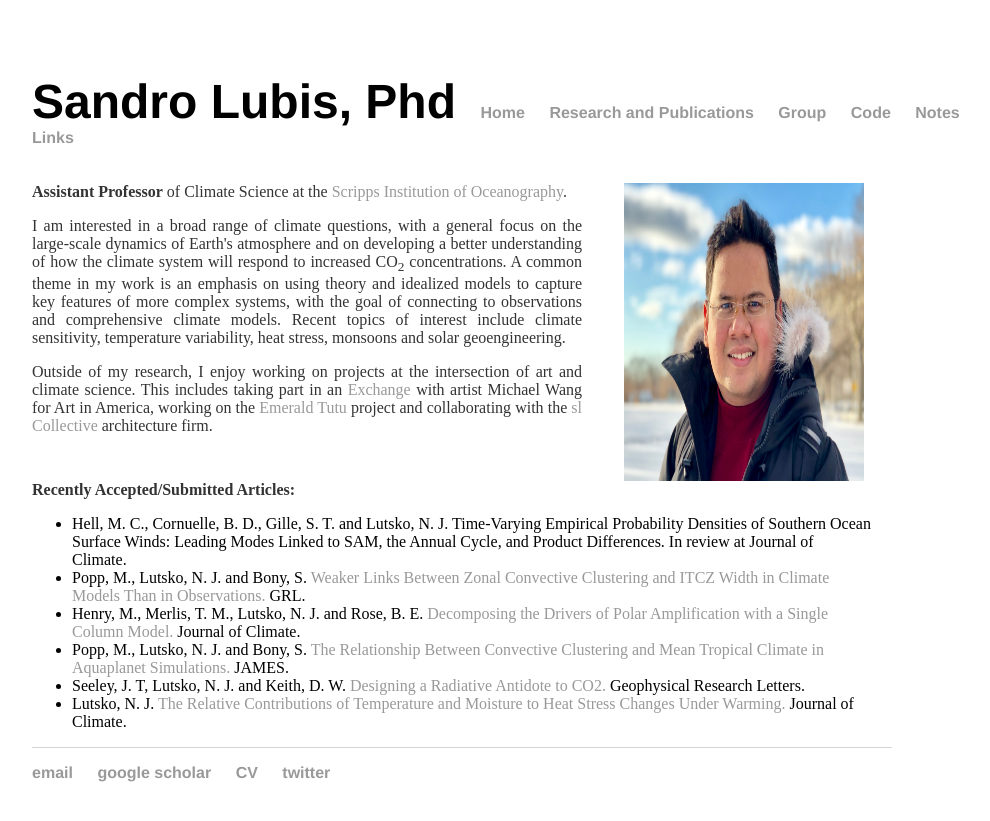
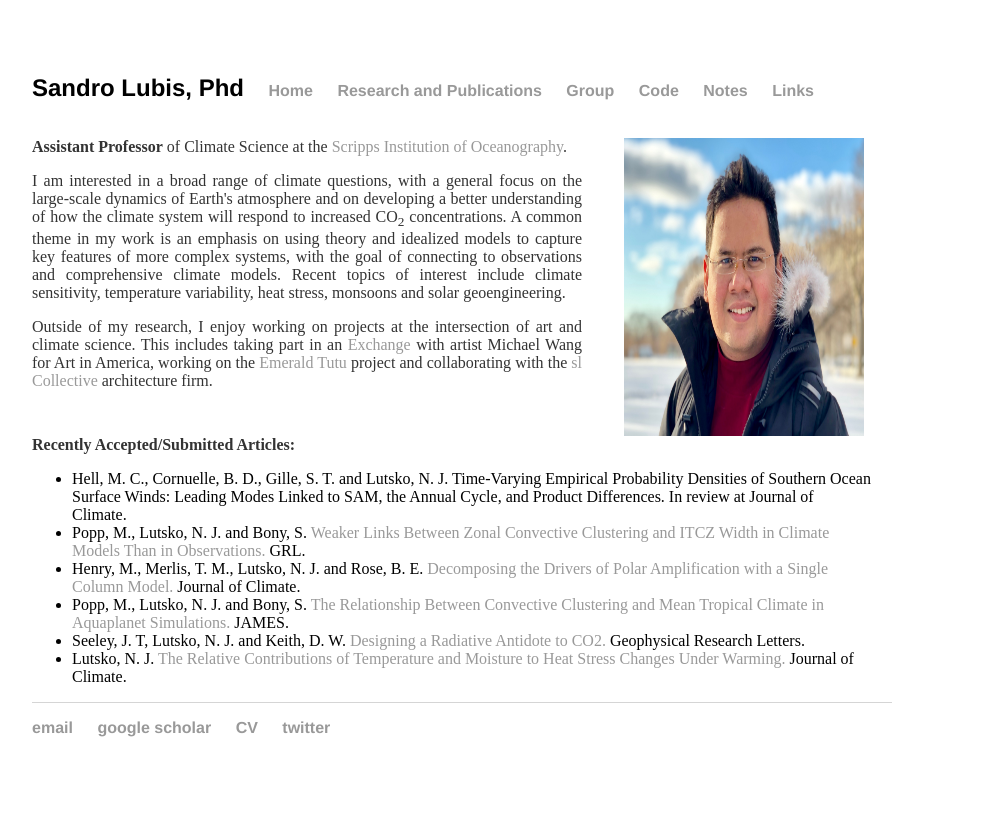
Before and after one commit to sandrolubis/sandrolubis.github.io, a Jekyll site: the page built from index.html, in a window 1280 px wide. Shown: the top 821 px of the page, without its empty margins (276-1266 px from the left). Built offline with Jekyll 4.4.1, drawn with Linux system fonts in a browser that asks for light colours.

Commit message:
Update default.html

```diff
--- a/_layouts/default.html
+++ b/_layouts/default.html
@@ -8,7 +8,7 @@
 		<body>
 			<nav>
 	    		<ul>
-	        		<li><font size="7">{{site.name}}</font></li>
+	        		<li><font size="5">{{site.name}}</font></li>
 	        		<li><a href="/">Home</a></li>
 		        	<li><a href="/research">Research and Publications</a></li>
 		        	<li><a href="/group">Group</a></li>
```
